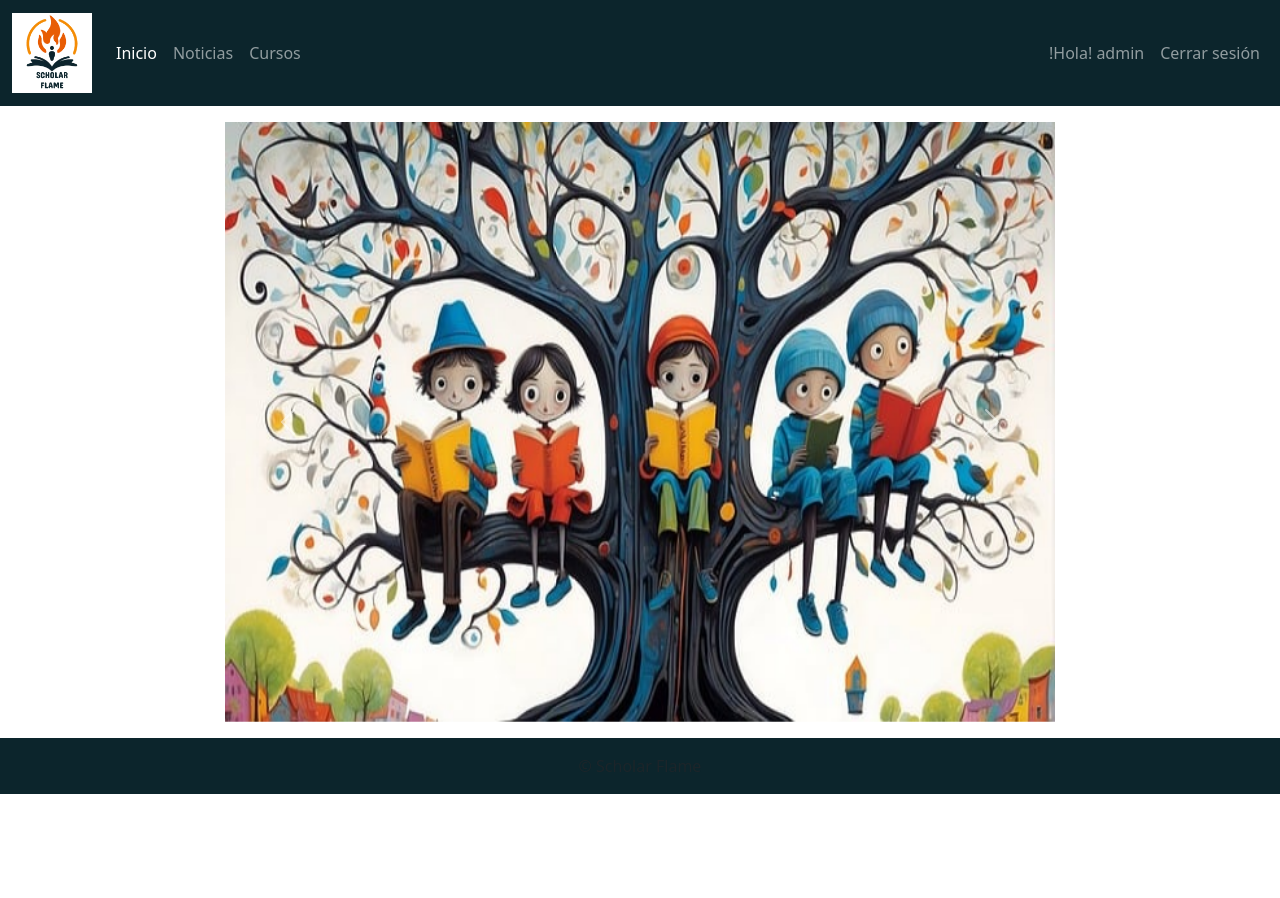
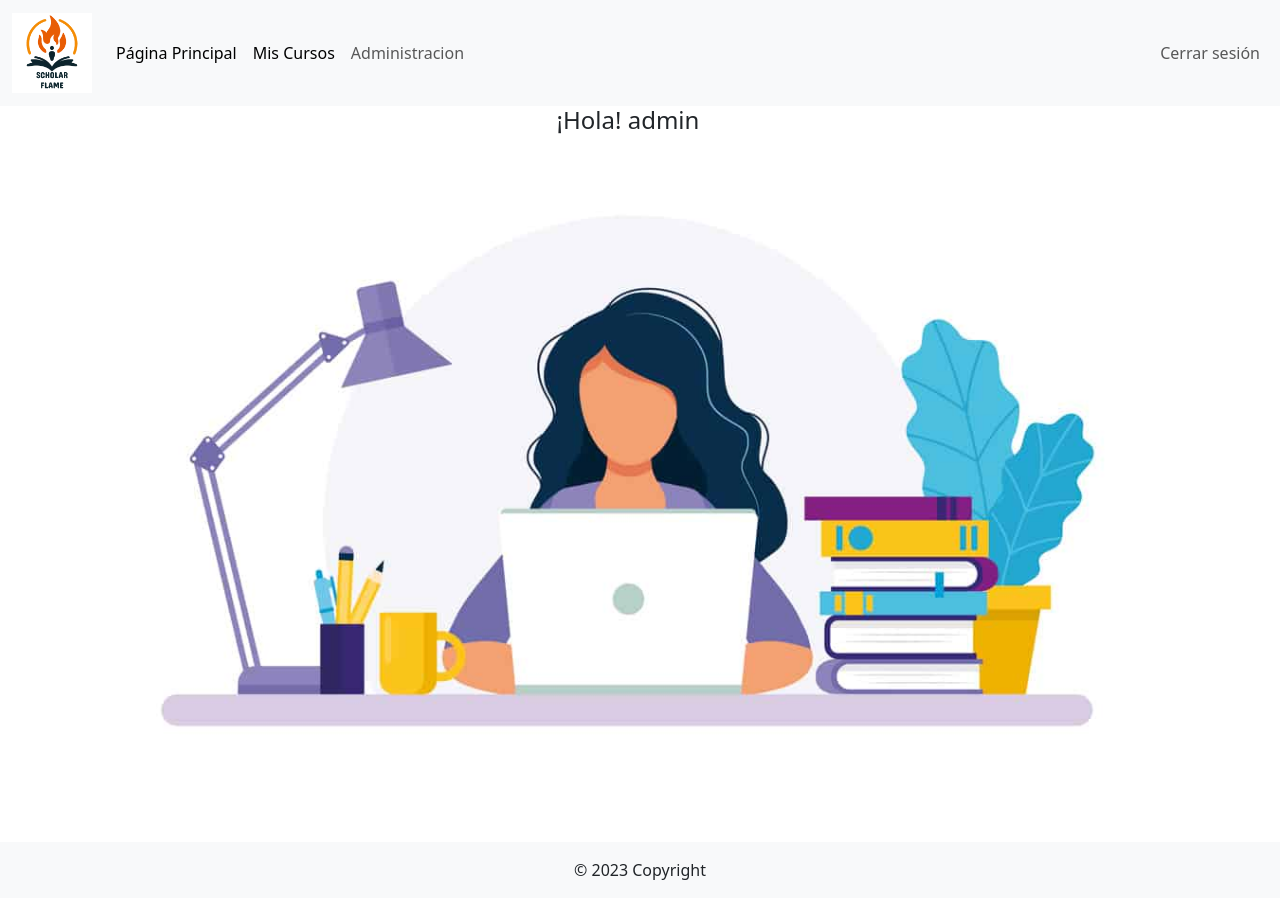
Before and after one commit to Alejoo0/Proyecto_Ingenieria_Software, a Django app: page / in a window 1280 px wide. Before the commit the page ends 794 px from the top, so only its background shows below. Run offline with Django 5.2, Linux system fonts and the light colour scheme; a user stored in the database is signed in; some libraries are stand-ins or nearby versions.

Commit message:
FRONT
contraseña = cisco1234

```diff
--- a/core/admin.py
+++ b/core/admin.py
@@ -1,5 +1,5 @@
 from django.contrib import admin
-from .models import Curso, Profesor, Estudiante
+from .models        import Curso, Profesor, Estudiante
 # Register your models here.
 
 class CursoAdmin(admin.ModelAdmin):
--- a/core/models.py
+++ b/core/models.py
@@ -15,9 +15,10 @@ class Profesor(models.Model):
         return self.user.username
 
 class Curso(models.Model):
-    nombre = models.CharField(max_length=100)
-    instructor = models.ForeignKey(Profesor, on_delete=models.CASCADE)
+    nombre      = models.CharField(max_length=100)
+    instructor  = models.ForeignKey(Profesor, on_delete=models.CASCADE)
     descripcion = models.TextField()
+    logo = models.ImageField(upload_to="logos", null=True, blank=True)
 
     def __str__(self):
         return self.nombre
--- a/core/static/core/css/styles.css
+++ b/core/static/core/css/styles.css
@@ -5,17 +5,6 @@
 .logo {
     max-width: 10vh;
     height: auto;
-}
-
-.custom-navbar{
-    background-color: #0C252C;
-}
-
-.custom-footer {
-    background-color: #0C252C;
-    color: #fff !important;
-    padding: 20px;
-    text-align: center;
 }
 
 .carousel{
@@ -35,6 +24,10 @@ small{
     background: linear-gradient(120deg, #e85c04, #9a031e);
 }
 
+.fondo {
+    height: 80vh;
+}
+
 .card-img-top{
     max-width: 14vh;
 }
--- a/core/templates/core/home.html
+++ b/core/templates/core/home.html
@@ -2,7 +2,7 @@
 {% load static %}
 
 {% block content %}
-<nav class="navbar navbar-expand-lg custom-navbar navbar-dark">
+<nav  class="navbar navbar-expand-lg bg-body-tertiary">
     <div class="container-fluid">
         <a class="navbar-brand" href="#">
             <img src="{% static 'core/img/logo_SCHOLAR_FLAME.jpg' %}" id="Logo" alt="Logo" class="logo">
@@ -16,26 +16,22 @@
             <ul class="navbar-nav me-auto mb-2 mb-lg-0">
 
                 <li class="nav-item">
-                    <a class="nav-link active" aria-current="page" href="#">Inicio</a>
+                    <a class="nav-link active" href="#">Página Principal</a>
                 </li>
 
                 <li class="nav-item">
-                    <a class="nav-link" href="#">Noticias</a>
+                    <a class="nav-link active" href="{% url 'cursos' %}"> Mis Cursos</a>
                 </li>
 
                 <li class="nav-item">
-                    <a class="nav-link" href="{% url 'cursos' %}">Cursos</a>
+                    <a class="nav-link" href="{% url 'admin:index' %}">Administracion</a>
                 </li>
 
             </ul>
 
             <ul class="navbar-nav">
 
-                <li class="nav-item">
-                    <a class="nav-link" href="#"> !Hola!  {{ user.username }} </a>
-                </li>
-
-                <li class="nav-item">
+                <li class="nav-item active">
 
                     <form method="POST" action="{% url 'logout' %}">
                         {% csrf_token %}
@@ -49,34 +45,23 @@
     </div>
 </nav>
 
-<div class="container">
-    <div class="row justify-content-center">
-        <div class="col-lg-8">
-            <div id="carouselExample" class="carousel slide" data-bs-ride="carousel">
-                <div class="carousel-inner">
-                    <div class="carousel-item active">
-                        <img src="{% static 'core/img/Imagen1.jpg' %}" class="d-block w-100"  style="height: 75vh;" alt="img">
-                    </div>
-                    <div class="carousel-item">
-                        <img src="{% static 'core/img/Imagen2.jpg' %}" class="d-block w-100"  style="height: 75vh;" alt="img">
-                    </div>
-                </div>
-                <button class="carousel-control-prev" type="button" data-bs-target="#carouselExample" data-bs-slide="prev">
-                    <span class="carousel-control-prev-icon" aria-hidden="true"></span>
-                    <span class="visually-hidden">Previous</span>
-                </button>
-                <button class="carousel-control-next" type="button" data-bs-target="#carouselExample" data-bs-slide="next">
-                    <span class="carousel-control-next-icon" aria-hidden="true"></span>
-                    <span class="visually-hidden">Next</span>
-                </button>
-            </div>
-        </div>
+
+<div class="row">
+    <div class="col text-center">
+        <h4>¡Hola!  {{ user.username }}</h4>
     </div>
 </div>
 
-<footer class="footer mt-auto py-3 custom-footer">
-    <div class="container">
-        <span class="text-muted">&copy; Scholar Flame</span>
+<div class="row">
+    <div class="col text-center">
+        <img src="static/core/img/fondo.jpg" class="img-fluid" alt="fondo">
     </div>
+</div>
+
+<footer class="bg-body-tertiary text-center text-lg-start">
+    <div class="text-center p-3">
+      © 2023 Copyright
+  </div>
 </footer>
+
 {% endblock %}
--- a/core/views.py
+++ b/core/views.py
@@ -20,15 +20,6 @@ def cursos(request):
     except Estudiante.DoesNotExist:
         return redirect('home')
 
-def cursos(request):
-    try:
-        estudiante = Estudiante.objects.get(user=request.user)
-        cursos = estudiante.cursos_inscritos.all()
-        return render(request, 'core/cursos.html', {'cursos': cursos})
-    except Estudiante.DoesNotExist:
-        return redirect('home')
-
-
 
 class CustomPasswordResetView(PasswordResetView):
     template_name = 'registration/password_reset_form.html'
```
Also changed, not shown: core/templates/core/cursos.html (+67 -14 lines), core/migrations/0005_curso_logo.py (added), core/migrations/0006_alter_curso_logo.py (added), core/static/core/img/default_logo.png (added), core/static/core/img/fondo.jpg (added), db.sqlite3, logos/DATOS.png (added), logos/REDES.png (added).
